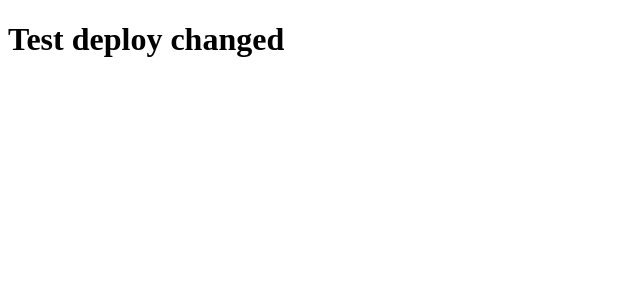
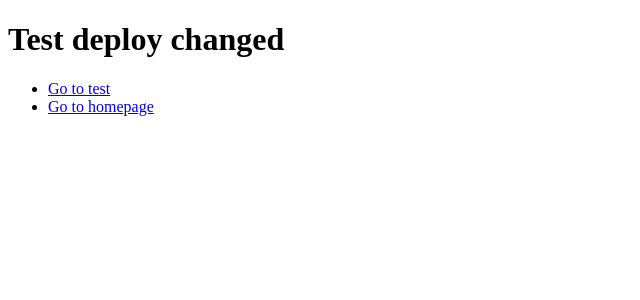
Before and after one commit to Corea98/ci-cd-aws-s3, an Angular app in the folder frontend/: page / in a window 1280 px wide. Shown: the top 300 px of the page, without its empty margins (0-640 px from the left). Built offline with nearby package versions, Linux system fonts and the light colour scheme.

Commit message:
test: router links

```diff
--- a/frontend/src/app/app.component.html
+++ b/frontend/src/app/app.component.html
@@ -1,3 +1,10 @@
 <h1>Test deploy changed</h1>
 
+<nav>
+  <ul>
+    <li><a routerLink="/test">Go to test</a></li>
+    <li><a routerLink="/">Go to homepage</a></li>
+  </ul>
+</nav>
+
 <router-outlet></router-outlet>
```
